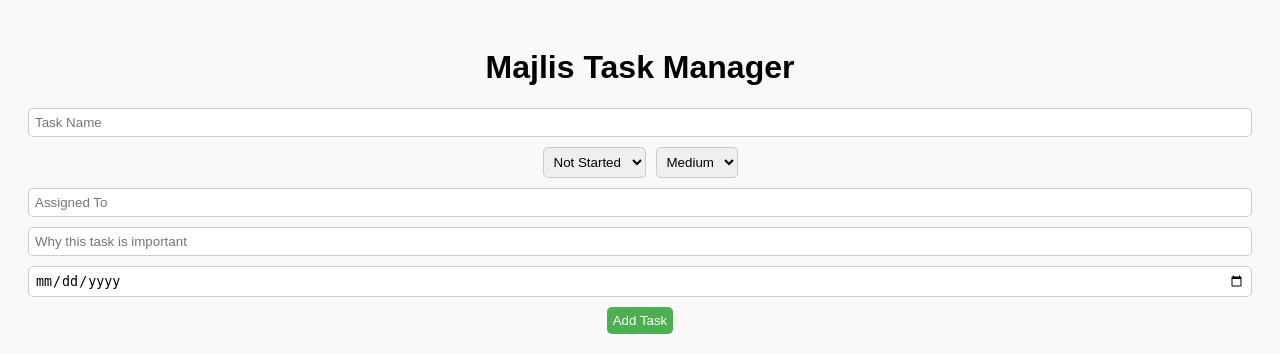
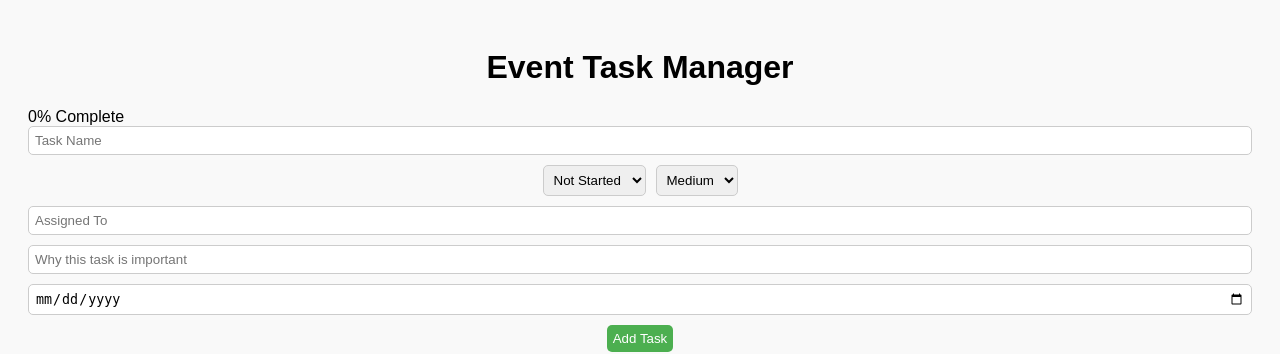
Before and after one commit to AliyaanZaidi/C-Users-qazai-Desktop-majlis, a Flask app: page / in a window 1280 px wide. Shown: the top 354 px of the page. Run offline with Flask 3, Linux system fonts and the light colour scheme.

Commit message:
Update index.html

```diff
--- a/templates/index.html
+++ b/templates/index.html
@@ -1,13 +1,20 @@
 <!DOCTYPE html>
 <html lang="en">
 <head>
-    <meta charset="UTF-8">
-    <title>Majlis Task Manager</title>
-    <link rel="stylesheet" href="/static/style.css">
+    <meta charset="UTF-8" />
+    <title>Event Task Manager</title>
+    <link rel="stylesheet" href="/static/style.css" />
 </head>
 <body>
-    <h1>Majlis Task Manager</h1>
+    <h1>Event Task Manager</h1>
 
+    <!-- Progress bar -->
+    <div class="progress-container">
+        <div class="progress-bar" style="width: {{ progress }}%;"></div>
+        <span class="progress-text">{{ progress }}% Complete</span>
+    </div>
+
+    <!-- Task creation form -->
     <form method="POST" action="/">
         <input type="text" name="task_name" placeholder="Task Name" required />
         <select name="status">
@@ -26,6 +33,7 @@
         <button type="submit">Add Task</button>
     </form>
 
+    <!-- Task table -->
     <table>
         <thead>
             <tr>
@@ -41,34 +49,29 @@
         </thead>
         <tbody>
             {% for task in tasks %}
+            <!-- Task row -->
             <tr>
-                <form method="POST" action="/edit/{{ task.id }}">
-                    <td>{{ loop.index }}</td>
-                    <td>{{ task.name }}</td>
-                    <td>
+                <td>{{ loop.index }}</td>
+                <td>{{ task.name }}</td>
+                <td colspan="5">
+                    <form method="POST" action="/edit/{{ task.id }}" class="edit-form">
                         <select name="status" onchange="this.form.submit()">
                             <option value="Not Started" {% if task.status == "Not Started" %}selected{% endif %}>Not Started</option>
                             <option value="In Progress" {% if task.status == "In Progress" %}selected{% endif %}>In Progress</option>
                             <option value="Done" {% if task.status == "Done" %}selected{% endif %}>Done</option>
                         </select>
-                    </td>
-                    <td>
+
                         <select name="priority" onchange="this.form.submit()">
                             <option value="High" {% if task.priority == "High" %}selected{% endif %}>High</option>
                             <option value="Medium" {% if task.priority == "Medium" %}selected{% endif %}>Medium</option>
                             <option value="Low" {% if task.priority == "Low" %}selected{% endif %}>Low</option>
                         </select>
-                    </td>
-                    <td>
+
                         <input type="text" name="assigned_to" value="{{ task.assigned_to }}" onchange="this.form.submit()" />
-                    </td>
-                    <td>
                         <input type="text" name="reason" value="{{ task.reason }}" onchange="this.form.submit()" />
-                    </td>
-                    <td>
                         <input type="date" name="due_date" value="{{ task.due_date }}" onchange="this.form.submit()" />
-                    </td>
-                </form>
+                    </form>
+                </td>
                 <td>
                     <form method="POST" action="/delete/{{ task.id }}">
                         <button type="submit" class="delete-btn">X</button>
@@ -76,13 +79,13 @@
                 </td>
             </tr>
 
-            <!-- Subtasks -->
+            <!-- Subtasks row -->
             <tr>
                 <td colspan="8">
                     <strong>Subtasks:</strong>
                     <ul>
                         {% for sub in task.subtasks %}
-                            <li>{{ sub }}</li>
+                        <li>{{ sub }}</li>
                         {% endfor %}
                     </ul>
                     <form method="POST" action="/add_subtask/{{ task.id }}">
```
